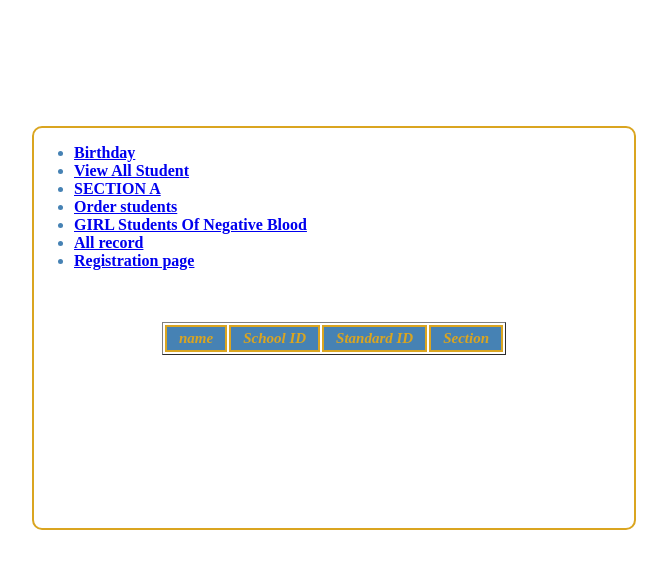
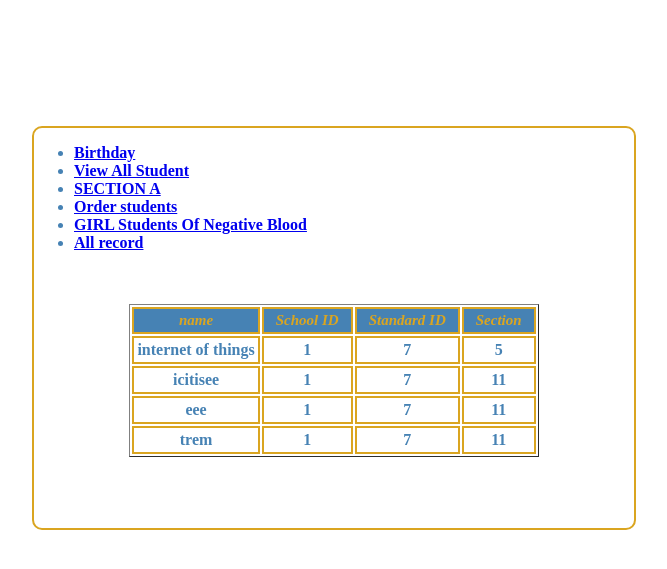
Before and after one commit to RAMACHIDAMBARAM/ReportBee---StudentManagement, a PHP site: page /negative.php in a window 1280 px wide. Shown: the top 569 px of the page, without its empty margins (306-973 px from the left). Run offline with PHP 8.4, Linux system fonts and the light colour scheme; data comes from the database, SQL or seed files in the repository; lists and menus that the app fills with data are empty.

Commit message:
Update negative.php

```diff
--- a/negative.php
+++ b/negative.php
@@ -53,7 +53,6 @@ td{
 <li><a href='order.php'>Order students</a></li>
 <li><a href='#'>GIRL Students Of Negative Blood</a></li>
 <li><a href='all.php'>All record</a></li>
-<li><a href='Index.php'>Registration page</a></li>
 </ul>
 <br>
 <br>
@@ -66,7 +65,7 @@ td{
 <th>Standard ID</th>
 <th>Section</th>
 </tr>";
- $query = mysql_query("SELECT * FROM student WHERE gender = 'Female' and  standard_id = '7' and blood_type = '-'");
+ $query = mysql_query("SELECT * FROM student WHERE gender = 'Female' and  standard_id = '7' and blood_type = ''-''");
 while($row=mysql_fetch_array($query))
   {
    echo "<tr>";
```
